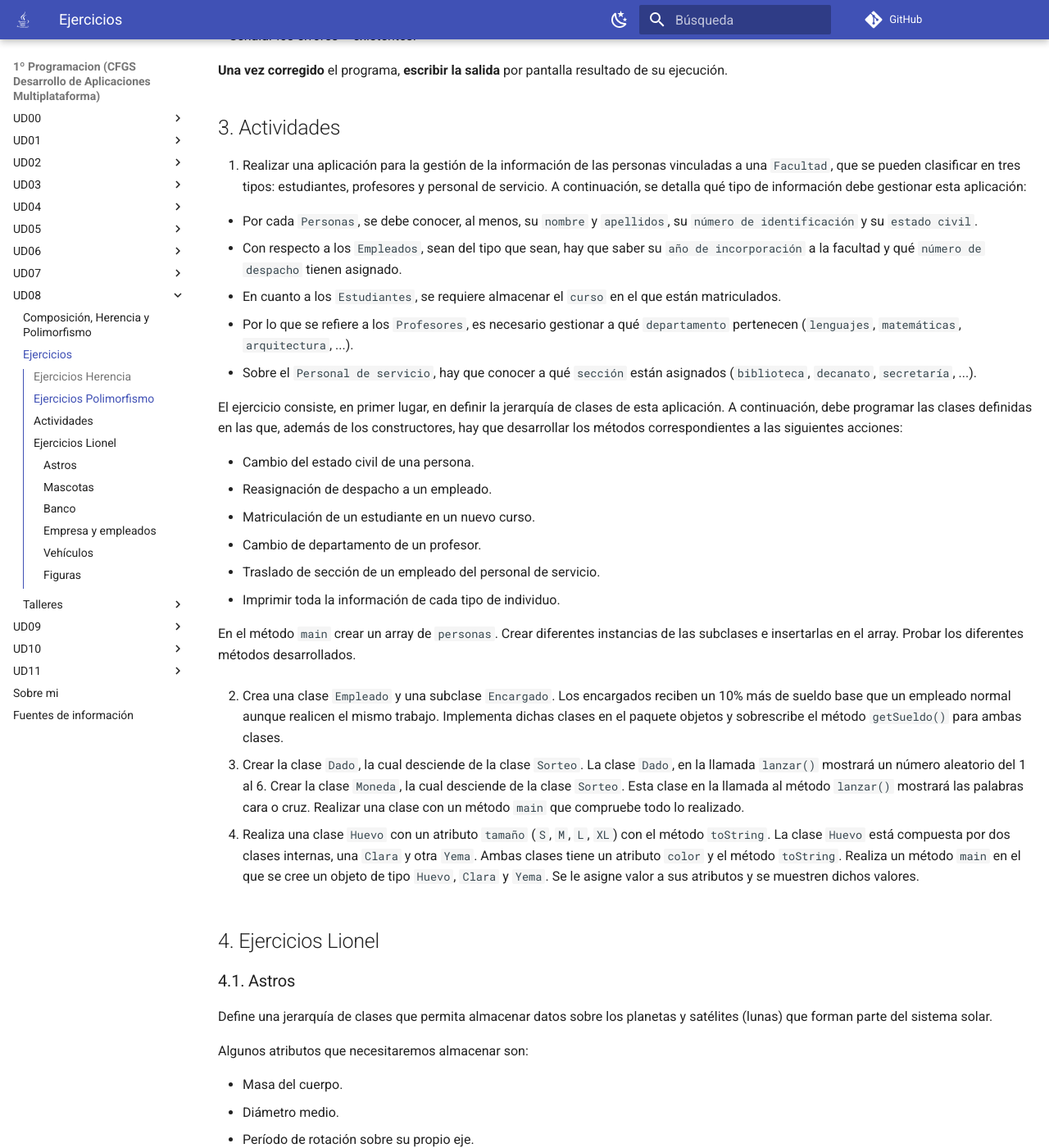
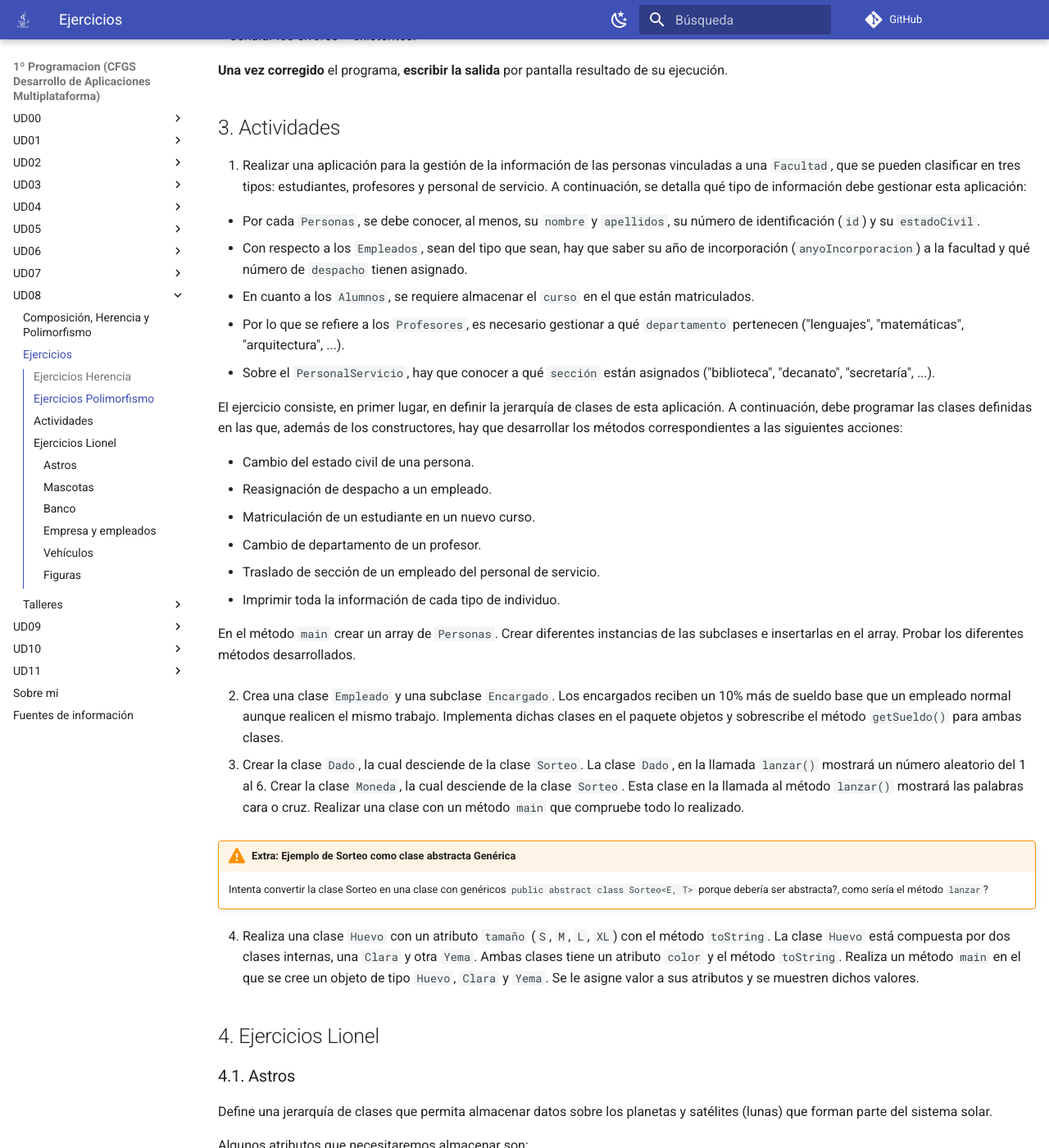
Before and after one commit to martinezpenya/1DAMProgramacion, an MkDocs documentation site: the page built from docs/UD08/UD08_ejercicios_ES.md, in a window 1280 px wide and 1400 px high, scrolled down 6992 px. Shown: the whole window at 82% size. Built offline with MkDocs 1.6.1 and Material for MkDocs 9.7.7, drawn with Linux system fonts in a browser that asks for light colours; comment, search, counter and statistics services are not loaded.

Commit message:
fix: little modifications

```diff
--- a/docs/UD08/UD08_ejercicios_ES.md
+++ b/docs/UD08/UD08_ejercicios_ES.md
@@ -304,11 +304,11 @@
 1. Realizar una aplicación para la gestión de la información de las personas vinculadas a una `Facultad`, que se pueden clasificar en tres tipos: estudiantes, profesores y personal de servicio.
    A continuación, se detalla qué tipo de información debe gestionar esta aplicación:
 
-   - Por cada `Personas`, se debe conocer, al menos, su `nombre` y `apellidos`, su `número de identificación` y su `estado civil`.
-   - Con respecto a los `Empleados`, sean del tipo que sean, hay que saber su `año de incorporación` a la facultad y qué `número de despacho` tienen asignado.
-   - En cuanto a los `Estudiantes`, se requiere almacenar el `curso` en el que están matriculados.
-   - Por lo que se refiere a los `Profesores`, es necesario gestionar a qué `departamento` pertenecen (`lenguajes`, `matemáticas`, `arquitectura`, ...).
-   - Sobre el `Personal de servicio`, hay que conocer a qué `sección` están asignados (`biblioteca`, `decanato`, `secretaría`, ...).
+   - Por cada `Personas`, se debe conocer, al menos, su `nombre` y `apellidos`, su número de identificación (`id`) y su `estadoCivil`.
+   - Con respecto a los `Empleados`, sean del tipo que sean, hay que saber su año de incorporación (`anyoIncorporacion`) a la facultad y qué número de `despacho` tienen asignado.
+   - En cuanto a los `Alumnos`, se requiere almacenar el `curso` en el que están matriculados.
+   - Por lo que se refiere a los `Profesores`, es necesario gestionar a qué `departamento` pertenecen ("lenguajes", "matemáticas", "arquitectura", ...).
+   - Sobre el `PersonalServicio`, hay que conocer a qué `sección` están asignados ("biblioteca", "decanato", "secretaría", ...).
 
    El ejercicio consiste, en primer lugar, en definir la jerarquía de clases de esta aplicación. A continuación, debe programar las clases definidas en las que, además de los constructores, hay que desarrollar los métodos correspondientes a las siguientes acciones:
 
@@ -319,11 +319,14 @@
    - Traslado de sección de un empleado del personal de servicio.
    - Imprimir toda la información de cada tipo de individuo.
 
-   En el método `main` crear un array de `personas`. Crear diferentes instancias de las subclases e insertarlas en el array. Probar los diferentes métodos desarrollados.
+   En el método `main` crear un array de `Personas`. Crear diferentes instancias de las subclases e insertarlas en el array. Probar los diferentes métodos desarrollados.
 
 2. Crea una clase `Empleado` y una subclase `Encargado`. Los encargados reciben un 10% más de sueldo base que un empleado normal aunque realicen el mismo trabajo. Implementa dichas clases en el paquete objetos y sobrescribe el método `getSueldo()` para ambas clases.
 
 3. Crear la clase `Dado`, la cual desciende de la clase `Sorteo`. La clase `Dado`, en la llamada `lanzar()` mostrará un número aleatorio del 1 al 6. Crear la clase `Moneda`, la cual desciende de la clase `Sorteo`. Esta clase en la llamada al método `lanzar()` mostrará las palabras cara o cruz. Realizar una clase con un método `main` que compruebe todo lo realizado.
+
+!!! warning "Extra: Ejemplo de Sorteo como clase abstracta Genérica"
+    Intenta convertir la clase Sorteo en una clase con genéricos `public abstract class Sorteo<E, T>` porque debería ser abstracta?, como sería el método `lanzar`?
 
 4. Realiza una clase `Huevo` con un atributo `tamaño` (`S`, `M`, `L`, `XL`) con el método `toString`. La clase `Huevo` está compuesta por dos clases internas, una `Clara` y otra `Yema`. Ambas clases tiene un atributo `color` y el método `toString`. Realiza un método `main` en el que se cree un objeto de tipo `Huevo`, `Clara` y `Yema`. Se le asigne valor a sus atributos y se muestren dichos valores.
 
```
Also changed, not shown: other parts of docs/UD08/UD08_ejercicios_ES.md (+7 -7 lines).
